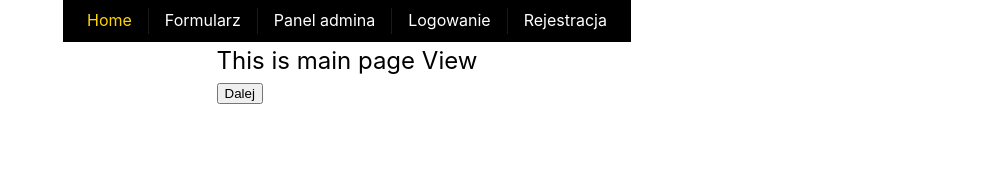
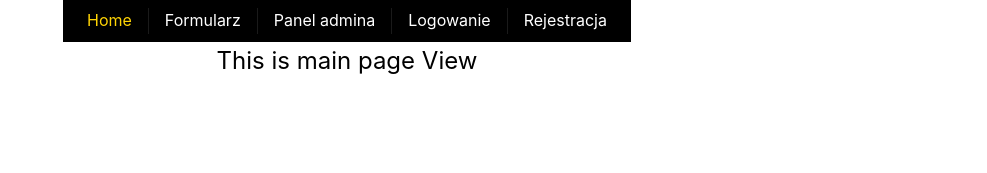
Before and after one commit to arturmsec/siemano, a Vue app in the folder vue/: page / in a window 1280 px wide. Shown: the top 173 px of the page, without its empty margins (293-1280 px from the left). Built offline with nearby package versions, Linux system fonts and the light colour scheme.

Commit message:
delete non-existant button path

```diff
--- a/vue/src/views/HomeView.vue
+++ b/vue/src/views/HomeView.vue
@@ -4,8 +4,5 @@
 <template>
   <main>
     <h2>This is main page View</h2>
-    <button @click="$router.push('/formularz2')">
-      Dalej
-    </button>
   </main>
 </template>
```
